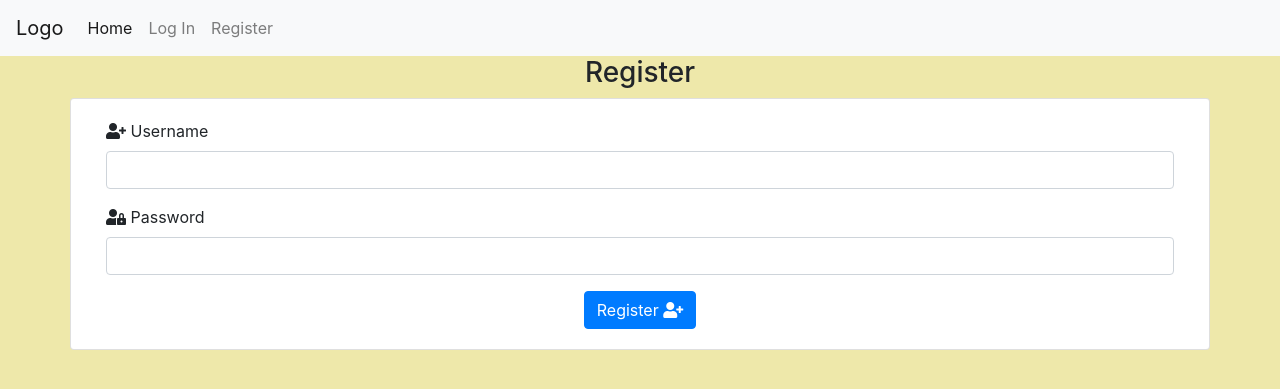
After one commit to alexandruvalentin/Citizfied, a Flask app: page /register.html in a window 1280 px wide. The commit adds this page. Shown: the top 389 px of the page. Run offline with Flask 2, Linux system fonts and the light colour scheme; some libraries are stand-ins or nearby versions.

Commit message:
Add Register template

```diff
--- a/app.py
+++ b/app.py
@@ -25,6 +25,11 @@
     return render_template("reviews.html", reviews=reviews)
 
 
+@app.route('/register.html', methods=["GET", "POST"])
+def register():
+    return render_template("register.html")
+
+
 if __name__ == "__main__":
     app.run(host=os.environ.get("IP"),
             port=int(os.environ.get("PORT")),
--- a/templates/base.html
+++ b/templates/base.html
@@ -35,18 +35,20 @@
                         <a class="nav-link" href="#">Log In</a>
                     </li>
                     <li class="nav-item">
-                        <a class="nav-link" href="#">Register</a>
+                        <a class="nav-link" href="{{ url_for('register') }}">Register</a>
                     </li>
                 </ul>
             </div>
         </nav>
     </header>
-
-    {% block content %}
-    {% endblock %}
+    <div class="container">
 
 
+        {% block content %}
+        {% endblock %}
 
+
+    </div>
 
 
     <script src="https://code.jquery.com/jquery-3.6.0.min.js"
--- /dev/null
+++ b/templates/register.html
@@ -0,0 +1,30 @@
+{% extends "base.html" %}
+{% block content %}
+
+<h3 class="text-center">Register</h3>
+
+<div class="row">
+    <form class="col card" method="POST" action="{{ url_for('register') }}">
+        <div class="card-body">
+            <div class="form-group">
+                <i class="fas fa-user-plus"></i>
+                <label for="username">Username</label>
+                <input type="username" class="form-control" id="username" name="username" aria-describedby="emailHelp">
+            </div>
+            <div class="form-group">
+                <i class="fas fa-user-lock"></i>
+                <label for="password">Password</label>
+                <input type="password" class="form-control" id="password" name="password">
+            </div>
+            <div class="row">
+                <div class="col text-center">
+                    <button type="submit" class="btn btn-primary">
+                        Register <i class="fas fa-user-plus"></i>
+                    </button>
+                </div>
+            </div>
+        </div>
+    </form>
+</div>
+
+{% endblock %}
```
